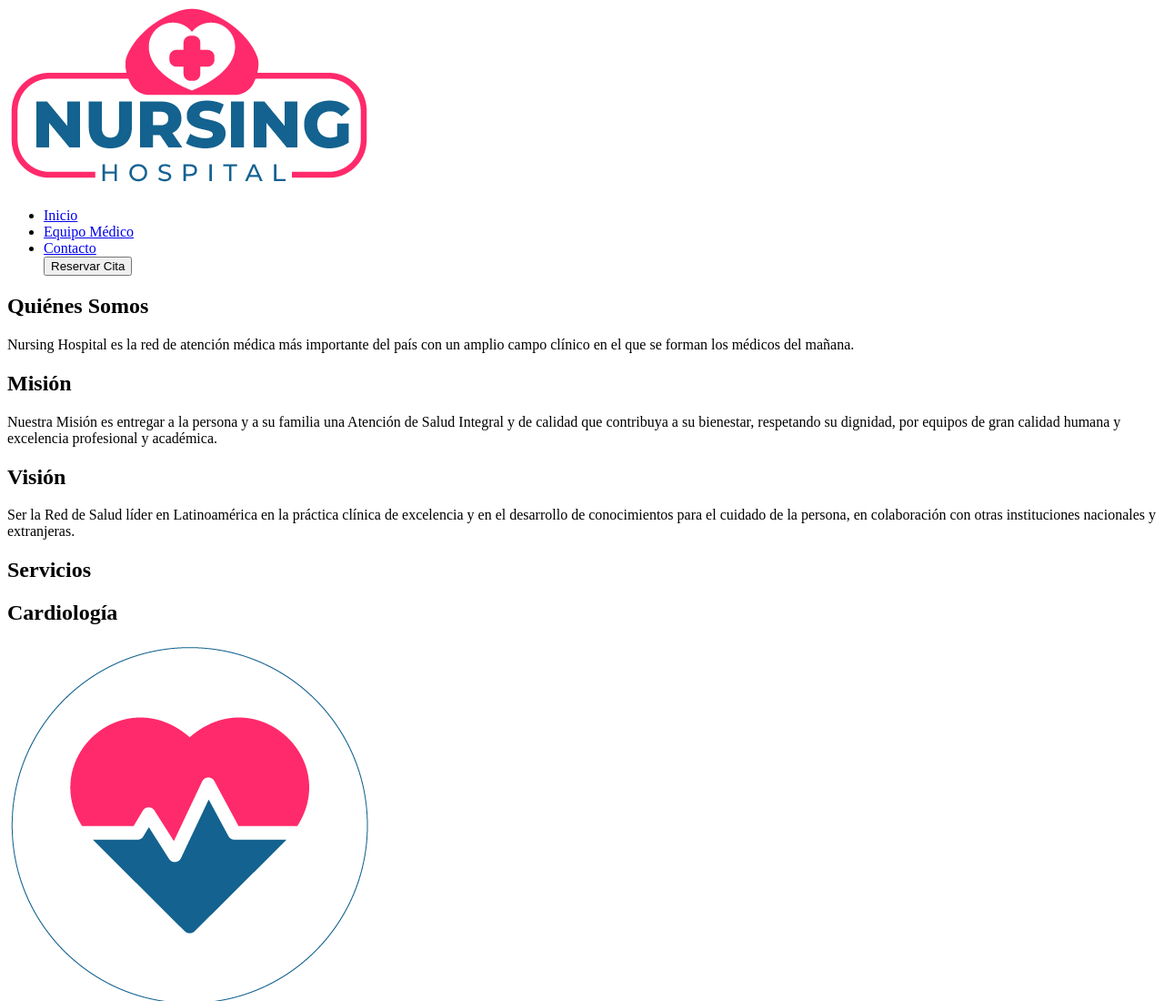
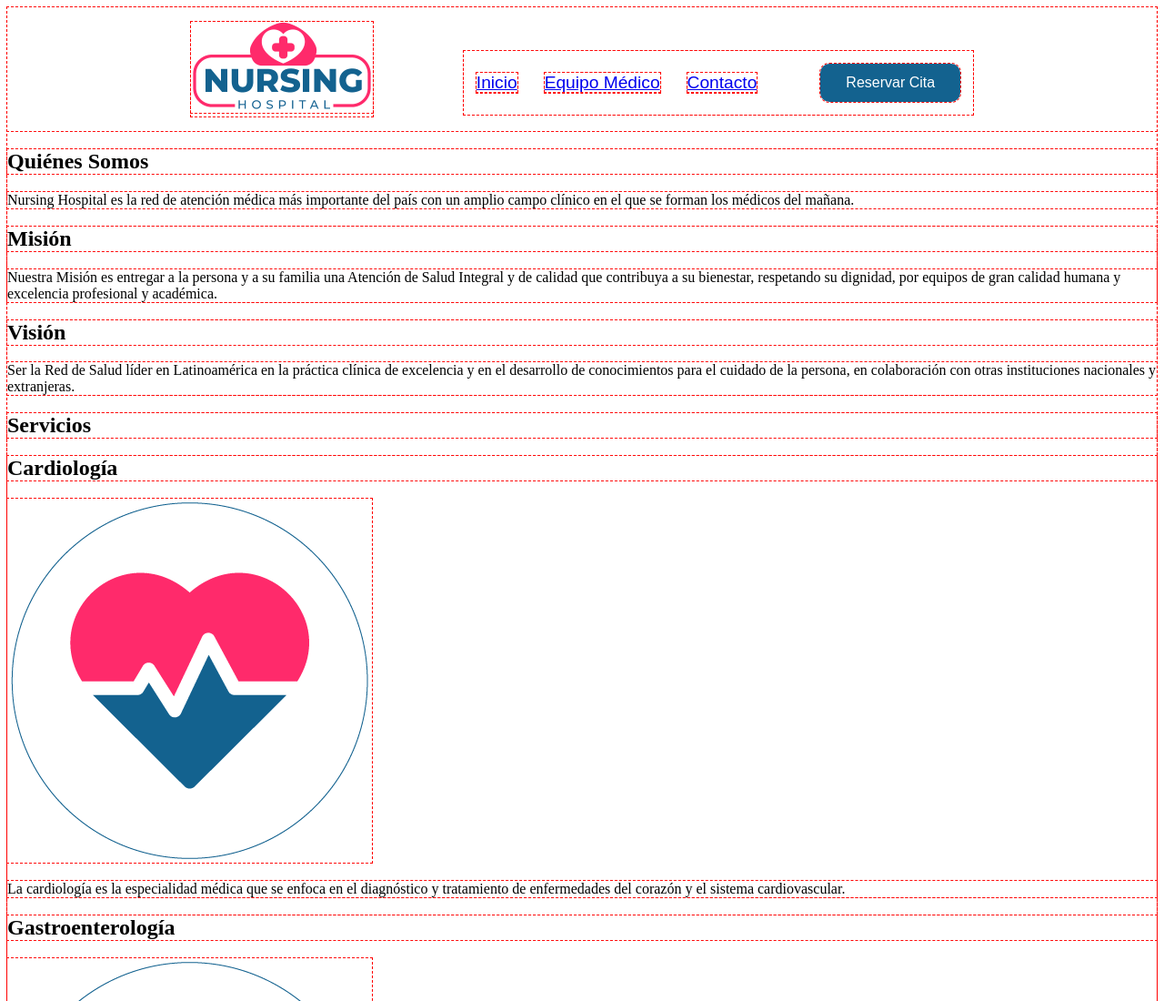
Before and after one commit to cristiansot/awakelab, a plain HTML site: page 01 MODULO 2/EP2/index.html in a window 1280 px wide. Shown: the top 1100 px of the page at 91% size. Drawn offline with nearby package versions, Linux system fonts and the light colour scheme; files that its build step writes are made by us from their sources; a web font is replaced by a local one.

Commit message:
Adiriendo estilo scss a header.scss

```diff
--- a/01 MODULO 2/EP2/index.html
+++ b/01 MODULO 2/EP2/index.html
@@ -4,19 +4,19 @@
     <meta charset="UTF-8">
     <meta name="viewport" content="width=device-width, initial-scale=1.0">
     <title>Nursing Hospital</title>
-    <link rel="stylesheet" href="style.css">
+    <link rel="stylesheet" href="src/css/header.css">
 </head>
 <body>
-    <header>
+    <header class="header">
         <a href="index.html">
-            <img src="src/img/logotipo.png" alt="lgototipo Nursing Hospital">
+            <img class="header__logo" src="src/img/logotipo.png" alt="lgototipo Nursing Hospital">
           </a>
-        <nav>
+        <nav class="navbar">
             <ul>
-              <li><a href="index.html">Inicio</a></li>
-              <li><a href="equipo.html">Equipo Médico</a></li>
-              <li><a href="contacto.html">Contacto</a></li>
-              <input type="button" value="Reservar Cita" />
+              <li><a class="navbar__link" href="index.html">Inicio</a></li>
+              <li><a class="navbar__link" href="equipo.html">Equipo Médico</a></li>
+              <li><a class="navbar__link" href="contacto.html">Contacto</a></li>
+              <input class="navbar__button" type="button" value="Reservar Cita" />
             </ul>
           </nav>
     </header>
--- /dev/null
+++ b/01 MODULO 2/EP2/src/sass/header.scss
@@ -0,0 +1,54 @@
+@import url('https://fonts.googleapis.com/css2?family=Kantumruy+Pro:ital,wght@0,100..700;1,100..700&family=Vollkorn:ital,wght@0,400..900;1,400..900&display=swap');
+
+* {
+    outline: 1px red dashed;
+  }
+
+  .header {
+    display: flex;
+    justify-content: center;
+    align-items: center;
+    padding: 1rem;
+}
+
+.header__logo {
+    height: 100px;
+}
+
+.navbar {
+    display: flex;
+    font-family: "Kantumruy Pro", sans-serif;
+    font-optical-sizing: auto;
+    font-weight: 300;
+    font-style: normal;
+    font-size: 1.2rem;
+    margin-top: 30px;
+    margin-left: 100px;
+}
+
+.navbar ul {
+    align-content: space-around;
+    display: flex;
+    align-items: center;
+    gap: 30px;
+    list-style: none;
+    padding: 14px;
+    margin: 0px;
+}
+
+.navbar__button {
+    background-color: #13628f;
+    border: none;
+    color: white;
+    padding: 12px 28px;
+    text-align: center;
+    text-decoration: none;
+    display: inline-block;
+    font-size: 16px;
+    border-radius: 10px;
+    margin-left:40px;
+}
+
+.navbar__button:hover {
+    background-color: #ff2a6b;
+}
```
Also changed, not shown: 01 MODULO 2/EP2/src/css/header.css (added), 01 MODULO 2/EP2/src/css/style.css (added), 01 MODULO 2/EP2/src/sass/style.scss (added), 2 other files.
